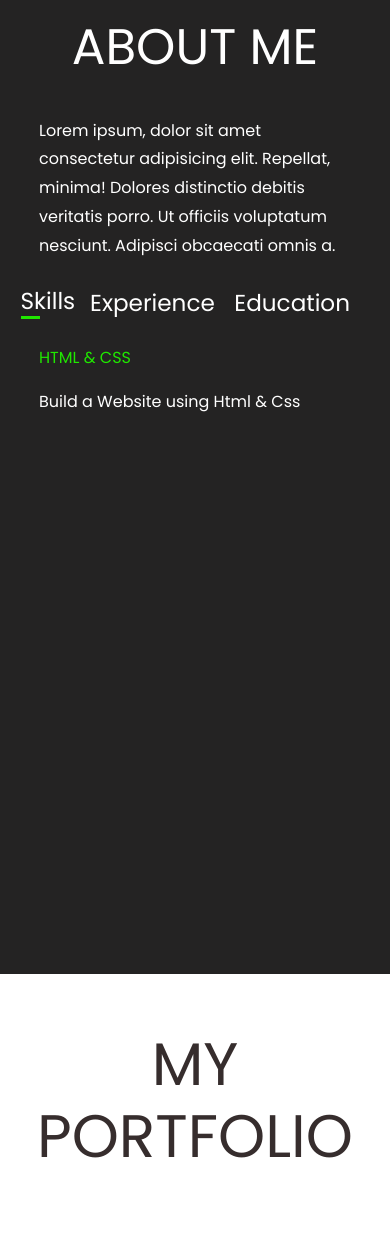
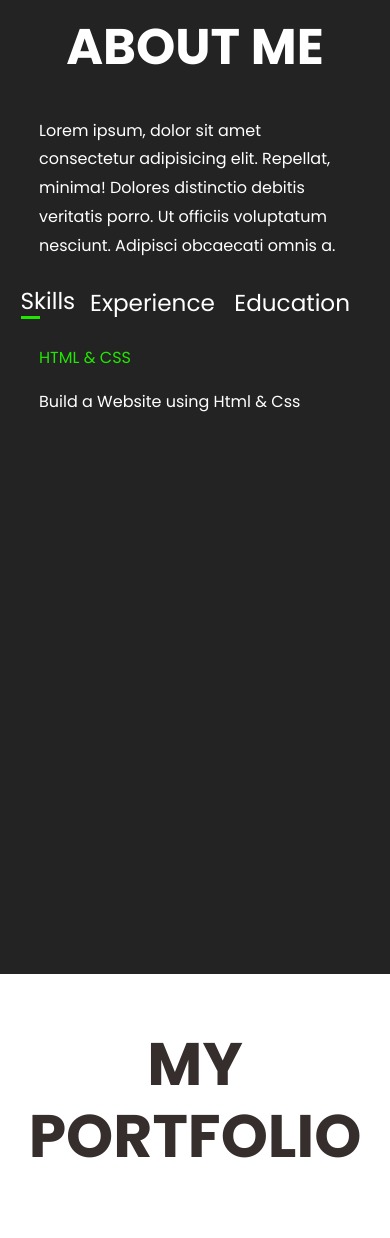
Before and after one commit to newviex/Portfolio-Figma, a plain HTML site: page index.html in a window 390 px wide. Shown: the part 1136-2374 px from the top of the page. Drawn offline with nearby package versions, Linux system fonts and the light colour scheme.

Commit message:
add portfolio section styles

```diff
--- a/css/styles.css
+++ b/css/styles.css
@@ -377,6 +377,7 @@ footer {
     .about-text h2 {
         font-size: 50px;
         padding-top: 0;
+        font-weight: 800;
     }
     .about-text p {
         text-align: left;
@@ -398,17 +399,24 @@ footer {
     .portfolio {
      height: 180vh;
     }
+    .portfolio h2 {
+        font-size: 60px;
+        padding-top: 0;
+        font-weight: 800;
+    }
     .portfolio__img img {
       height: 280px;
       width: 70%;
       margin: 0 auto;
+      margin-bottom: 5%;
+    }
+    .portfolio__btn {
+        font-size: 4rem;
     }
     /* .portfolio__container {
 
 
-    .portfolio h2 {
 
-    }
 
     .portfolio__img {
 
@@ -416,9 +424,7 @@ footer {
 
 
 
-    .portfolio__btn {
-
-    } */
+    */
 
 }
 /*-------------------------CONTACT SECTION -------------------------*/
```
